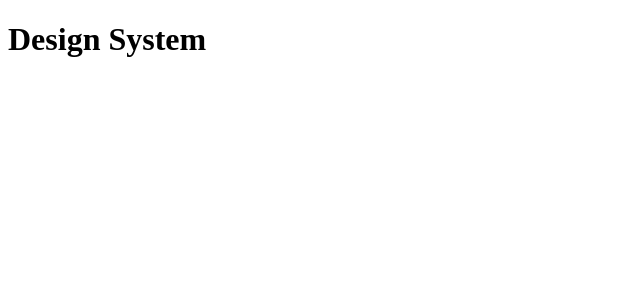
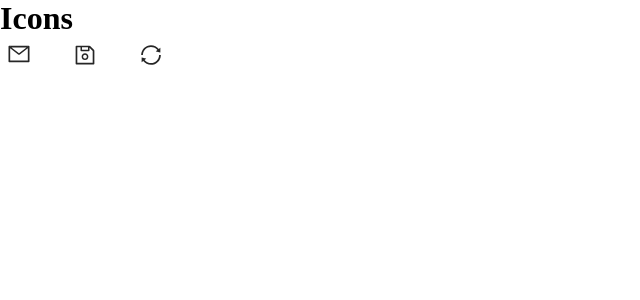
Before and after one commit to EduardoSCosta/design-system, a React (Create React App) app: page / in a window 1280 px wide. Shown: the top 300 px of the page, without its empty margins (0-640 px from the left). Built offline with nearby package versions, Linux system fonts and the light colour scheme.

Commit message:
create Icons page

```diff
--- a/src/App.tsx
+++ b/src/App.tsx
@@ -1,6 +1,14 @@
+import { ThemeProvider } from 'styled-components';
+import { GlobalStyles } from './GlobalStyles';
+import theme from './theme';
+import IconsPage from './view/pages/IconsPage';
+
 function App() {
   return (
-    <h1>Design System</h1>
+    <ThemeProvider theme={theme}>
+      <GlobalStyles />
+      <IconsPage />
+    </ ThemeProvider>
   );
 }
 
--- /dev/null
+++ b/src/view/pages/IconsPage.tsx
@@ -0,0 +1,24 @@
+import styled from 'styled-components';
+import { MailIcon, SaveIcon, SyncIcon } from '../components/Icon';
+
+const IconsContainer = styled.div`
+  display: grid;
+  grid-template-columns: repeat(3, 1fr);
+  width: ${({ theme }) => theme.sizes[3]};
+  margin: ${({ theme }) => theme.space[3]};
+`;
+
+const IconsPage = () => {
+  return (
+    <>
+      <h1>Icons</h1>
+      <IconsContainer>
+        <MailIcon />
+        <SaveIcon />
+        <SyncIcon />
+      </IconsContainer>
+    </>
+  )
+}
+
+export default IconsPage;
```
